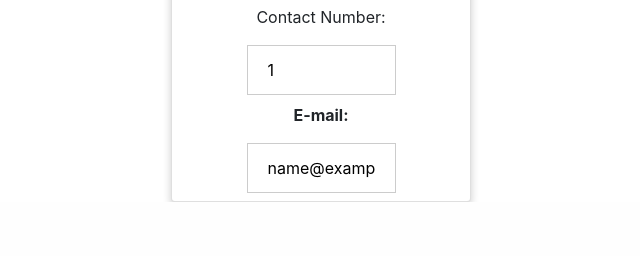
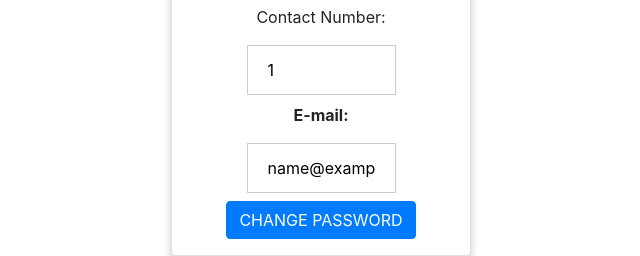
Before and after one commit to GrizzlyPenguin/FYP_AB, a PHP site: page /account_edit.php in a window 1280 px wide. Shown: the part 698-954 px from the top of the page, without its empty margins (319-959 px from the left). Before the commit the page ends 900 px from the top, so only its background shows below. Run offline with PHP 8.4, Linux system fonts and the light colour scheme; the visitor is signed in with stand-in values (Sample User, id 1).

Commit message:
Update account_edit.php

```diff
--- a/FYP A final/account_edit.php
+++ b/FYP A final/account_edit.php
@@ -1,5 +1,6 @@
 <?php
-	session_start();
+include('server.php');
+
 ?>
 
 <!DOCTYPE html>
@@ -35,16 +36,16 @@
             </div>
             <?php  if (isset($_SESSION['username'])) : ?>
             <div class="accountdetail">
-                <label id="name"><strong>Name:</strong></label><br /><input type="text" class="input-large" id="telephone" value="<?php echo $_SESSION['Name'] ?>" readonly />
+                <label id="name"><strong>Name:</strong></label><br /><input type="text" class="input-large" value="<?php echo $_SESSION['Name'] ?>" readonly />
                 <br />
                 <label id="email"><strong>Address:</strong></label><br />
-                <input type="text" id="telephone" value="<?php echo $_SESSION['Address'] ?>" class="input-large" readonly /><br /><br />
+                <input type="text" value="<?php echo $_SESSION['Address'] ?>" class="input-large" readonly /><br /><br />
                 <label id="ContactN">Contact Number:</label><br />
                 <input type="text" id="telephone" value="<?php echo $_SESSION['ContactNumber'] ?>" readonly /><br />
                 <label><strong>E-mail:</strong></label><br />
                 <input type="text" id="email" value="<?php echo $_SESSION['Email'] ?>" /><br />
 
-                <!--<p><button type="button" class="btn btn-primary" data-toggle="modal" data-target="#myModal">Change Password</button></p>-->
+                <p><button type="button" class="btn btn-primary" data-toggle="modal" data-target="#myModal">Change Password</button></p>
             </div>
             <div class="container">
 
@@ -55,13 +56,14 @@
 
                             <!-- Modal Header -->
                             <div class="modal-header">
-                                <h4 class="modal-title">Ticket Form</h4>
+                                <h4 class="modal-title">Change Password</h4>
                                 <button type="button" class="close" data-dismiss="modal">&times;</button>
                             </div>
 
                             <!-- Modal body -->
                             <div class="modal-body">
-                                <form method="get" id="ticketForm">
+                                <form action="" method="post">
+                                   <?php include('errors.php') ?>
                                     <!--
                             <div class="form-group">
                                 <label for="exampleFormControlSelect1">Type of Problems</label>
@@ -75,16 +77,12 @@
                             </div>
 -->
                                     <div class="form-group">
-                                        <label for="title">Title</label>
-                                        <input type="text" class="form-control w-100" data-ng-model="Password" id="title">
+                                        <label for="Old Password">Current Password</label>
+                                        <input type="password" class="form-control w-100" name="Password_1" id="Password" data-ng-model="oldPw">
                                     </div>
                                     <div class="form-group">
-                                        <label for="Textarea1">Description</label>
-                                        <textarea class="form-control" id="Textarea1" rows="3" data-ng-model="NewPassword"></textarea>
-                                    </div>
-                                    <div class="form-group">
-                                        <label for="FormControlFile1">Attachments</label>
-                                        <input type="file" class="form-control-file" id="FormControlFile1">
+                                        <label for="Textarea1">New Password</label>
+                                        <textarea class="form-control" id="NewPassword" rows="3" name="NewPassword" data-ng-model="newPw"></textarea>
                                     </div>
                                 </form>
                             </div>
@@ -92,7 +90,7 @@
                             <!-- Modal footer -->
                             <div class="modal-footer">
 
-                                <button type="submit" form="ticketForm" value="Submit" class="btn btn-primary" data-ng-click="putData(Password, NewPassword)" data-dismiss="modal">Submit</button>
+                                <button type="submit" form="ticketForm" value="Submit" data-ng-click="putPassword(oldPw, newPw)" class="btn btn-primary" type="submit" name="change_pw" data-dismiss="modal">Submit</button>
                                 <button type="button" class="btn btn-default" data-dismiss="modal">Close</button>
                             </div>
                         </div>
```
